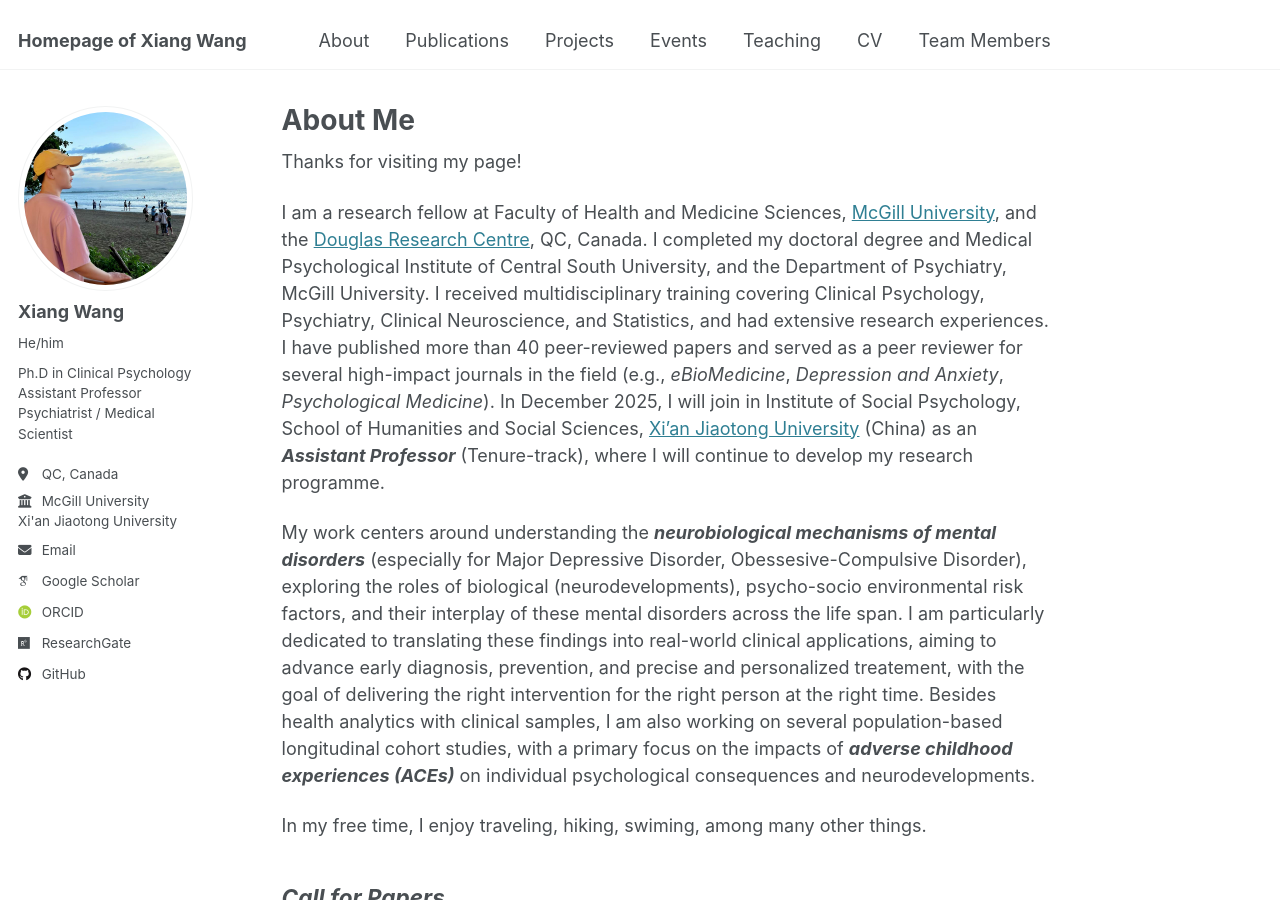
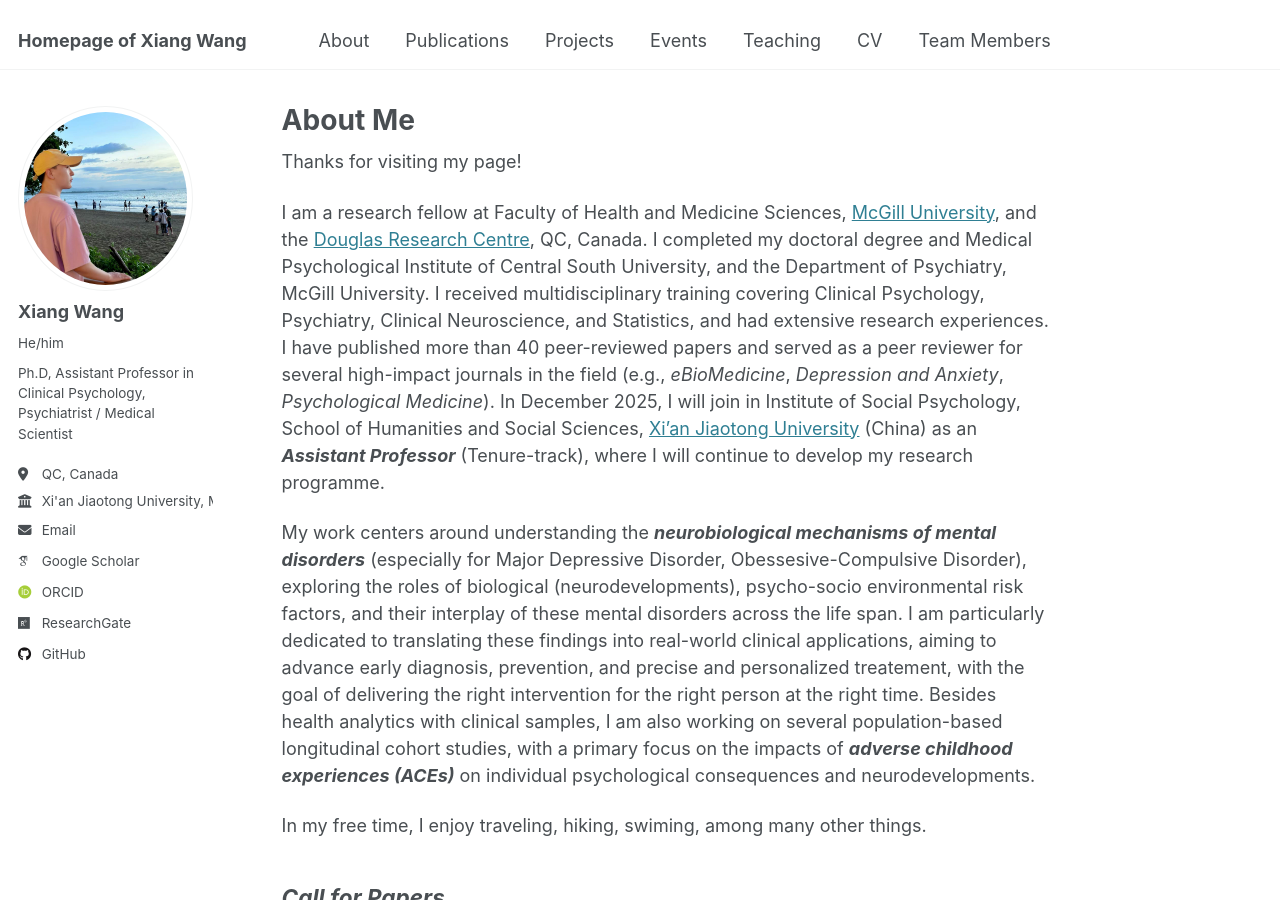
Before and after one commit to Xiang-Wangs/xiang-wangs.github.io, a Jekyll site: the page built from _pages/about_me.md, in a window 1280 px wide and 900 px high. Built offline with Jekyll 4.4.1, drawn with Linux system fonts in a browser that asks for light colours; some web fonts are replaced.

```diff
--- a/_config.yml
+++ b/_config.yml
@@ -26,9 +26,9 @@ author:
   avatar           : "avatar.jpg"
   name             : "Xiang Wang"
   pronouns         : "He/him"
-  bio              : "Ph.D in Clinical Psychology<br>Assistant Professor<br>Psychiatrist / Medical Scientist"
+  bio              : "Ph.D, Assistant Professor in Clinical Psychology, Psychiatrist / Medical Scientist"
   location         : "QC, Canada"
-  employer         : "McGill University<br>Xi'an Jiaotong University"
+  employer         : "Xi'an Jiaotong University, McGill University"
   uri              : # URL
   email            : "xiangwangpsy@163.com"
 
```
